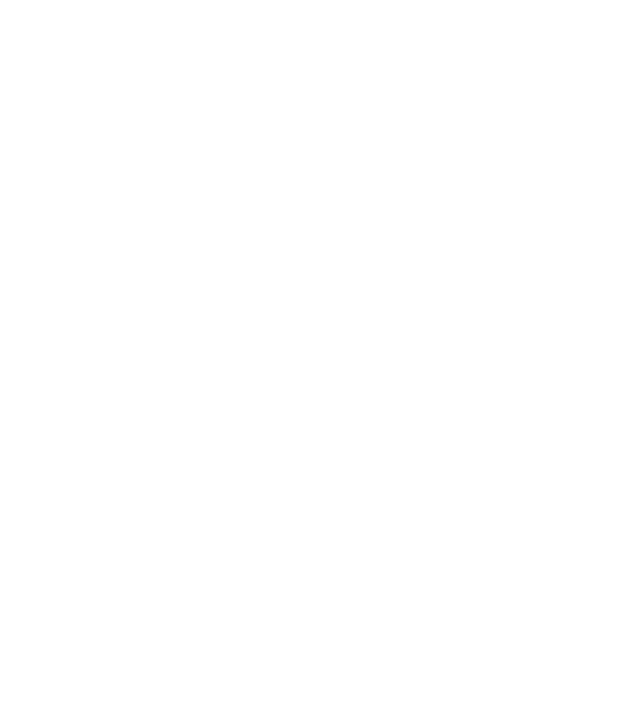
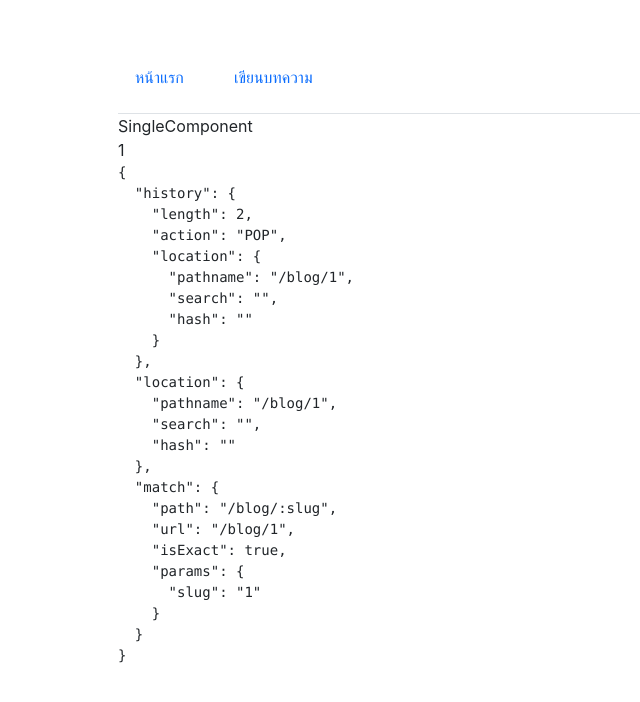
Before and after one commit to Chawn/MERN-KONG, a React (Create React App) app in the folder client/: page /blog/1 in a window 1280 px wide. Shown: the top 702 px of the page, without its empty margins (0-640 px from the left). Built offline with nearby package versions, Linux system fonts and the light colour scheme.

Commit message:
39. สร้าง Component แสดงข้อมูล

```diff
--- a/client/src/App.js
+++ b/client/src/App.js
@@ -24,9 +24,9 @@
         blogs.data ? blogs.data.map(blog => (
           <div className='row' key={blog._id}>
             <div className="col pt-3 pb-2 shadow-s">
-              <Link to={`/blog/${blog.slug}`}>
+              <a href={`/blog/${blog.slug}`}>
                 <h2>{blog.title}</h2>
-              </Link>
+              </a>
               <p>{blog.content.substring(0, 250)}</p>
               <p>ผู้เขียน: {blog.author}, เผยแพร่ {new Date(blog.createdAt).toLocaleString()}</p>
               <hr />
--- a/client/src/MyRoute.js
+++ b/client/src/MyRoute.js
@@ -1,6 +1,7 @@
 import { BrowserRouter, Switch, Route } from 'react-router-dom';
 import App from "./App"
 import FormComponent from "./components/FormComponent"
+import SingleComponent from "./components/SingleComponent"
 
 const MyRoute = () => {
   return (
@@ -8,6 +9,7 @@
       <Switch>
         <Route path="/" exact component={App} />
         <Route path="/create" exact component={FormComponent} />
+        <Route path="/blog/:slug" exact component={SingleComponent} />
       </Switch>
     </BrowserRouter>
   );
--- /dev/null
+++ b/client/src/components/SingleComponent.js
@@ -0,0 +1,16 @@
+import React from 'react'
+import NavbarComponent from './NavbarComponent'
+
+const SingleComponent = (props) => {
+  return (
+    <div className='container p-5'>
+      <NavbarComponent />
+
+      <div>SingleComponent</div>
+      {props.match.params.slug}
+      <pre>{ JSON.stringify(props,null, 2)}</pre>
+    </div>
+  )
+}
+
+export default SingleComponent
```
